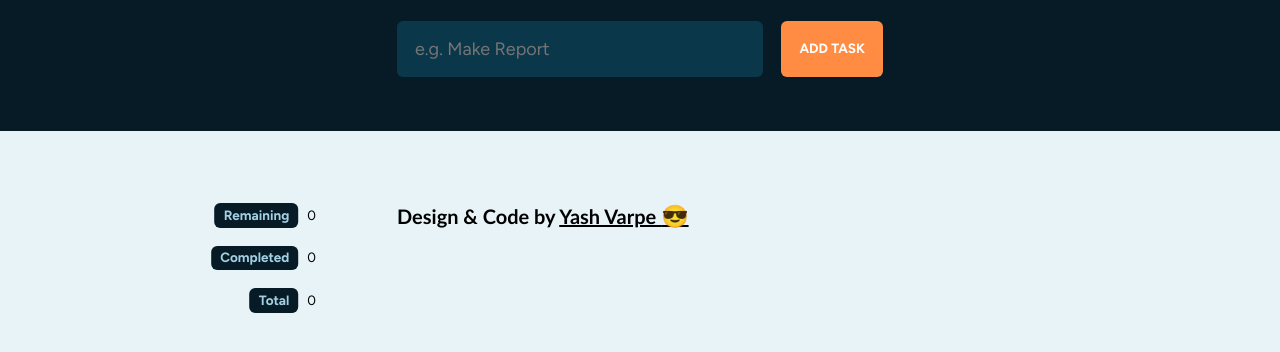
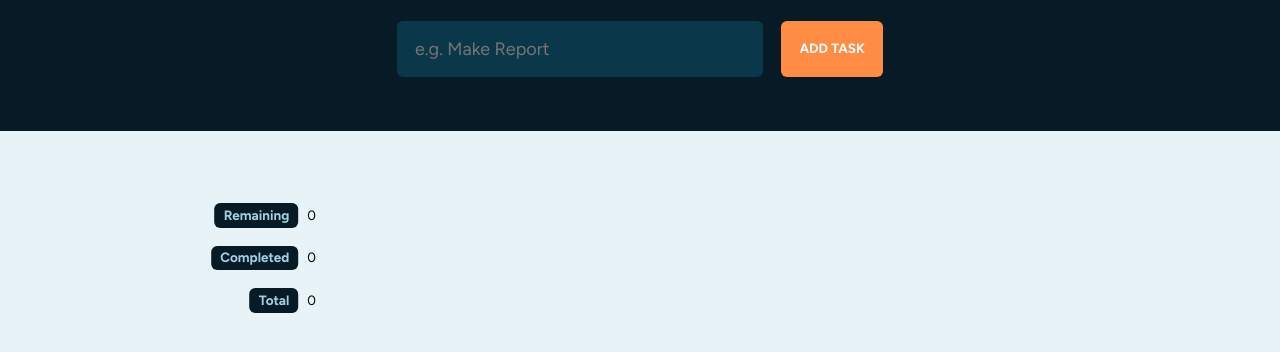
Before and after one commit to YashVarpe05/CheckLister, a plain HTML site: page index.html in a window 1280 px wide. Shown: the part 198-550 px from the top of the page. Drawn offline with nearby package versions, Linux system fonts and the light colour scheme.

Commit message:
Update index.html

```diff
--- a/index.html
+++ b/index.html
@@ -71,18 +71,7 @@
 				<ul class="todos"></ul>
 			</div>
 		</section>
-		<footer>
-			<div class="container">
-				<p>
-					<small>
-						Design & Code by
-						<a href="https://github.com/YashVarpe05" target="_blank"
-							>Yash Varpe <span style="font-size: 22px">😎</span>
-						</a>
-					</small>
-				</p>
-			</div>
-		</footer>
+
 		<script src="./script.js" async defer></script>
 	</body>
 </html>
```
